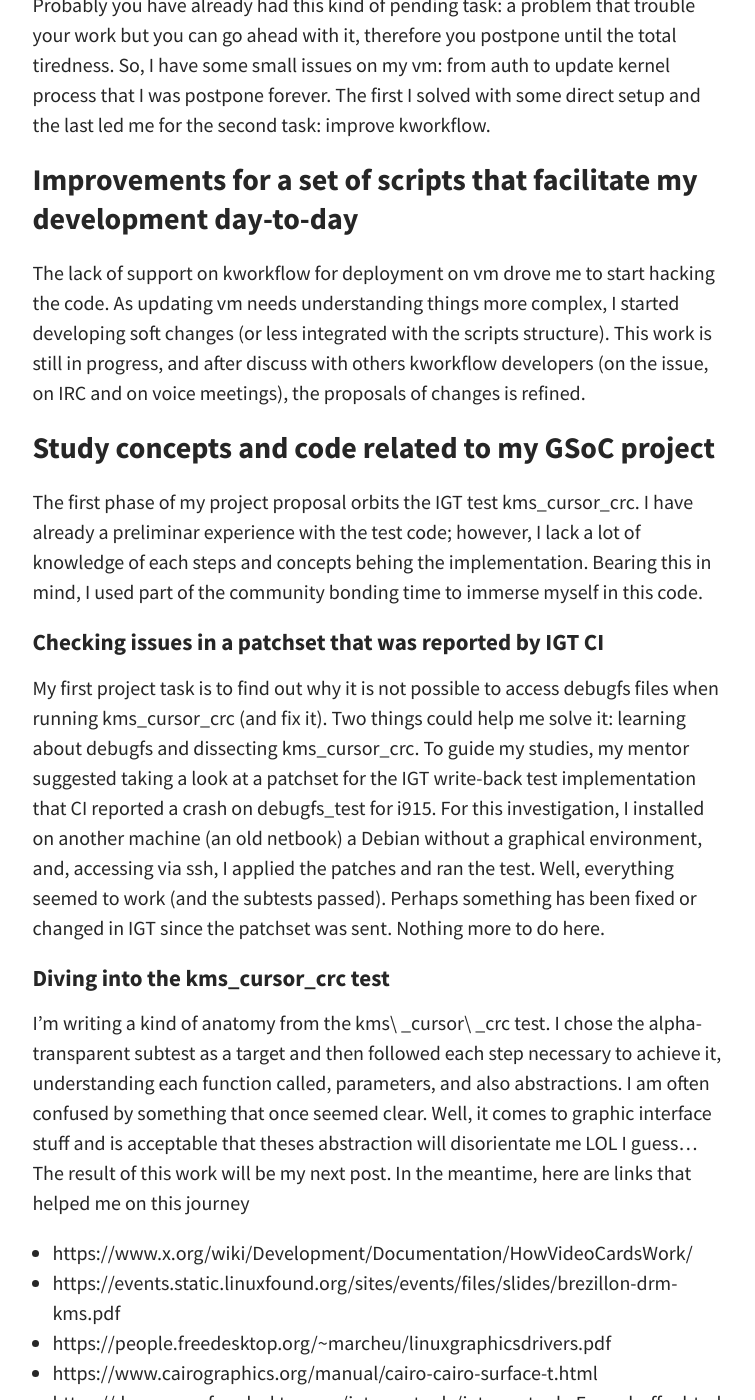
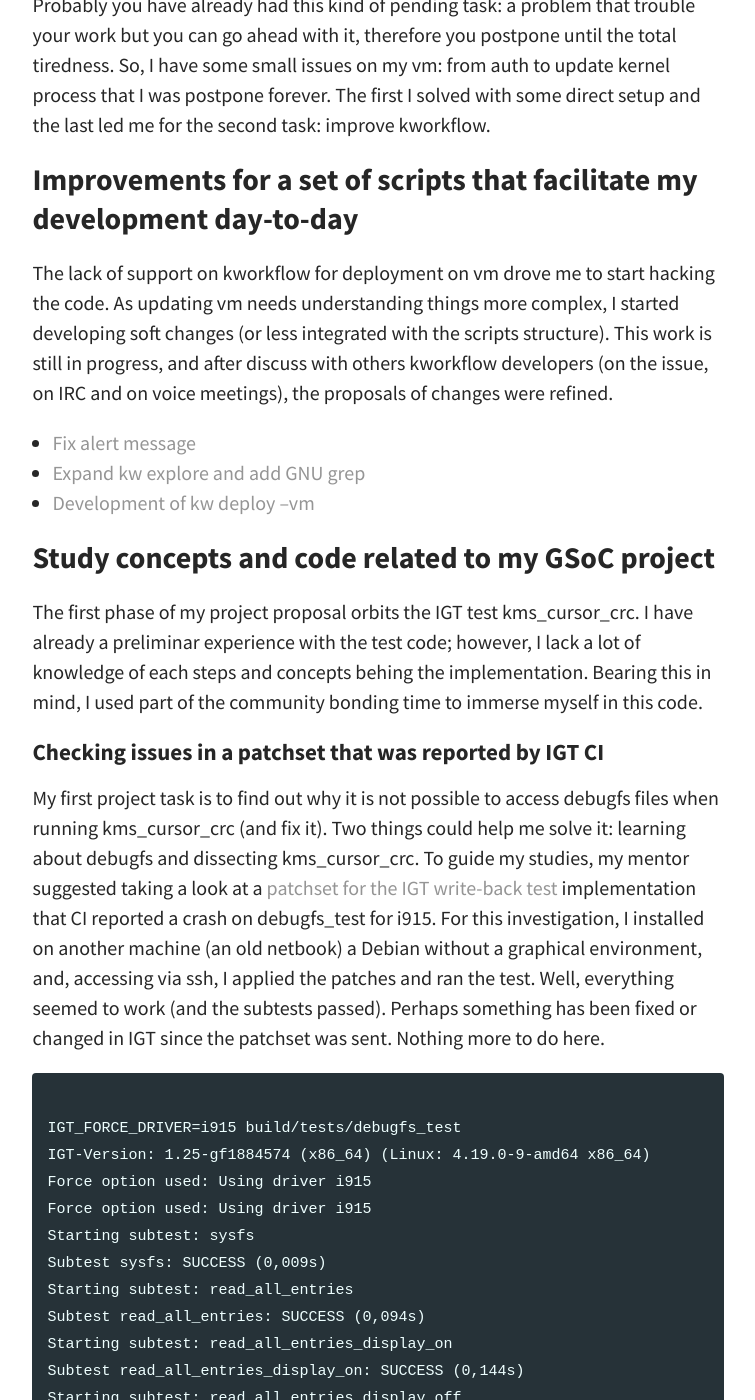
Before and after one commit to melissawen/melissawen.github.io, a Jekyll site: the page built from _posts/2020-06-01-status-update.md, in a window 1280 px wide and 1400 px high, scrolled down 816 px. Shown: the whole window, without its empty margins (262-1017 px from the left). Built offline with Jekyll 4.4.1, drawn with Linux system fonts in a browser that asks for light colours; some of the changed text lies outside the part shown.

Commit message:
add links to last post of status update

````diff
--- a/_posts/2020-06-01-status-update.md
+++ b/_posts/2020-06-01-status-update.md
@@ -32,8 +32,12 @@
 the code. As updating vm needs understanding things more complex, I started
 developing soft changes (or less integrated with the scripts structure). This
 work is still in progress, and after discuss with others kworkflow developers
-(on the issue, on IRC and on voice meetings), the proposals of changes is
+(on the issue, on IRC and on voice meetings), the proposals of changes were
 refined.
+
+* [Fix alert message](https://github.com/kworkflow/kworkflow/pull/176)
+* [Expand kw explore and add GNU grep](https://github.com/kworkflow/kworkflow/pull/178)
+* [Development of kw deploy --vm](https://github.com/kworkflow/kworkflow/pull/181)
 
 ### Study concepts and code related to my GSoC project
 
@@ -48,17 +52,35 @@
 My first project task is to find out why it is not possible to access debugfs
 files when running kms\_cursor\_crc (and fix it). Two things could help me
 solve it: learning about debugfs and dissecting kms\_cursor\_crc. To guide my
-studies, my mentor suggested taking a look at a patchset for the IGT write-back
-test implementation that CI reported a crash on debugfs\_test for i915. For this
+studies, my mentor suggested taking a look at a [patchset for the IGT write-back
+test](https://patchwork.freedesktop.org/series/68352/) implementation that CI
+reported a crash on debugfs\_test for i915. For this
 investigation, I installed on another machine (an old netbook) a Debian without
 a graphical environment, and, accessing via ssh, I applied the patches and ran
 the test. Well, everything seemed to work (and the subtests passed). Perhaps
 something has been fixed or changed in IGT since the patchset was sent. Nothing
 more to do here.
 
+```
+
+IGT_FORCE_DRIVER=i915 build/tests/debugfs_test
+IGT-Version: 1.25-gf1884574 (x86_64) (Linux: 4.19.0-9-amd64 x86_64)
+Force option used: Using driver i915
+Force option used: Using driver i915
+Starting subtest: sysfs
+Subtest sysfs: SUCCESS (0,009s)
+Starting subtest: read_all_entries
+Subtest read_all_entries: SUCCESS (0,094s)
+Starting subtest: read_all_entries_display_on
+Subtest read_all_entries_display_on: SUCCESS (0,144s)
+Starting subtest: read_all_entries_display_off
+Subtest read_all_entries_display_off: SUCCESS (0,316s)
+
+```
+
 #### Diving into the kms\_cursor\_crc test
 
-I'm writing a kind of anatomy from the kms\ _cursor\ _crc test. I chose the
+I'm writing a kind of anatomy from the kms\_cursor\_crc test. I chose the
 alpha-transparent subtest as a target and then followed each step necessary to
 achieve it, understanding each function called, parameters, and also
 abstractions. I am often confused by something that once seemed clear. Well, it
@@ -66,8 +88,8 @@
 disorientate me LOL I guess... The result of this work will be my next post.
 In the meantime, here are links that helped me on this journey
 
-* https://www.x.org/wiki/Development/Documentation/HowVideoCardsWork/
-* https://events.static.linuxfound.org/sites/events/files/slides/brezillon-drm-kms.pdf
-* https://people.freedesktop.org/~marcheu/linuxgraphicsdrivers.pdf
-* https://www.cairographics.org/manual/cairo-cairo-surface-t.html
-* https://drm.pages.freedesktop.org/igt-gpu-tools/igt-gpu-tools-Framebuffer.html
+* [X.Org/HowVideoCardsWork](https://www.x.org/wiki/Development/Documentation/HowVideoCardsWork/)
+* [The DRM/KMS subsystem from a newbie’s point of view](https://events.static.linuxfound.org/sites/events/files/slides/brezillon-drm-kms.pdf)
+* [Linux Graphics Drivers: an Introduction/Stéphane Marchesin](https://people.freedesktop.org/~marcheu/linuxgraphicsdrivers.pdf)
+* [Cairo Manual](https://www.cairographics.org/manual/cairo-cairo-surface-t.html)
+* [igt-gpu-tools Reference Manual](https://drm.pages.freedesktop.org/igt-gpu-tools/igt-gpu-tools-Framebuffer.html)
````
